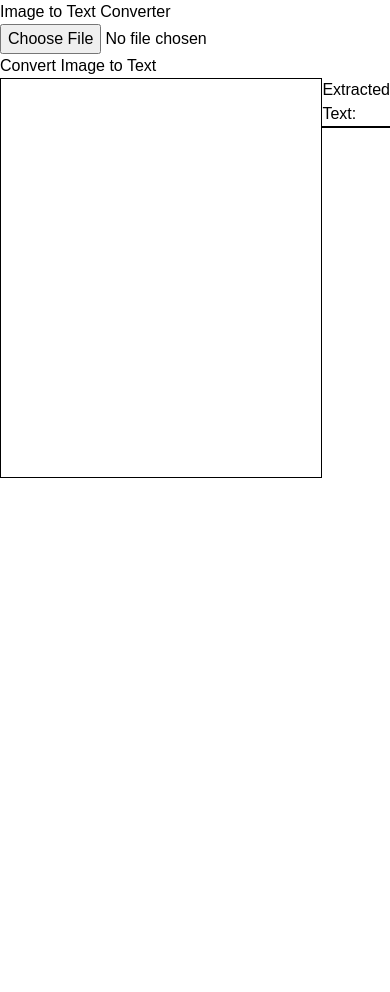
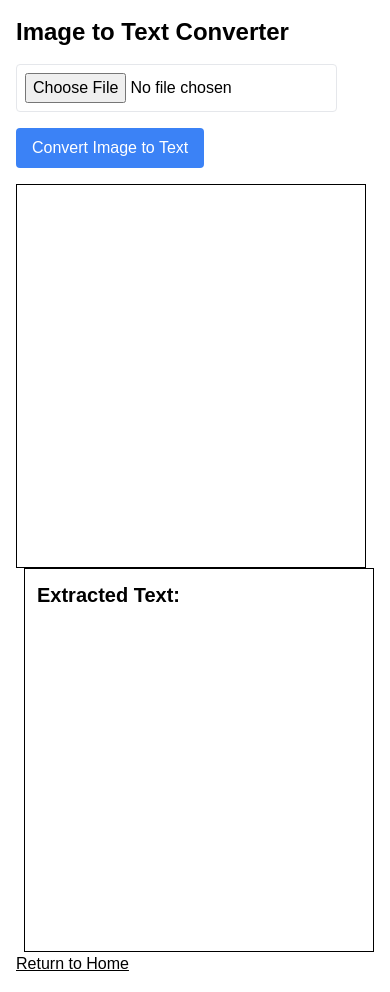
Before and after one commit to sameerkali/React_coding_round_practice, a React (Vite) app: page /sixteen in a window 390 px wide. Before the commit the page ends 844 px from the top, so only its background shows below. Built offline with nearby package versions, Linux system fonts and the light colour scheme.

Commit message:
make it responsive

```diff
--- a/src/All Assessment/assessment16/Sixteen.jsx
+++ b/src/All Assessment/assessment16/Sixteen.jsx
@@ -1,4 +1,5 @@
 import React, { useState } from "react";
+import { Link } from "react-router-dom";
 import Tesseract from "tesseract.js";
 
 const Sixteen = () => {
@@ -30,24 +31,33 @@ const Sixteen = () => {
   };
 
   return (
-    <div>
-      <h1>Image to Text Converter</h1>
-      <input type="file" onChange={handleImageChange} />
-      <button onClick={convertImageToText} disabled={loading}>
+    <div className="container mx-auto p-4">
+      <h1 className="text-2xl font-bold mb-4">Image to Text Converter</h1>
+      <input
+        type="file"
+        onChange={handleImageChange}
+        className="mb-4 p-2 border rounded"
+      />
+      <button
+        onClick={convertImageToText}
+        disabled={loading}
+        className="bg-blue-500 text-white px-4 py-2 rounded mb-4 disabled:bg-gray-400"
+      >
         {loading ? "Converting..." : "Convert Image to Text"}
       </button>
-      <div className="flex ">
-        <div className="h-[25rem] w-[50rem] border border-black p-3 ">
+      <div className="sm:flex sm:mt-4 felx-col ">
+        <div className="sm:w-1/2 h-96 border border-black p-3 mr-2 overflow-auto">
           {image &&
-            <img src={image} alt="Selected" style={{ maxWidth: "100%" }} />}
+            <img src={image} alt="Selected" className="max-w-full h-auto" />}
         </div>
-        <div>
-          <h3>Extracted Text:</h3>
-          <p className="border-black border">
+        <div className="sm:w-1/2 h-96 border border-black p-3 ml-2 overflow-auto">
+          <h3 className="text-xl font-semibold mb-2">Extracted Text:</h3>
+          <p>
             {text}
           </p>
         </div>
       </div>
+      <Link to={`/`} className="underline  hover:text-gray-600"> Return to Home</Link>
     </div>
   );
 };
```
